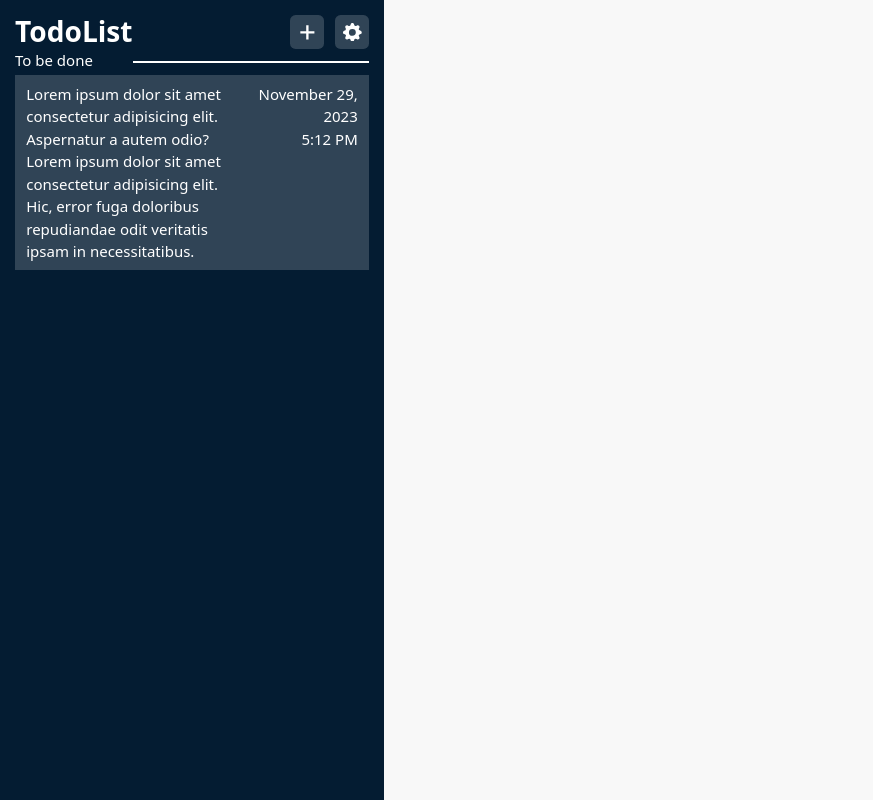
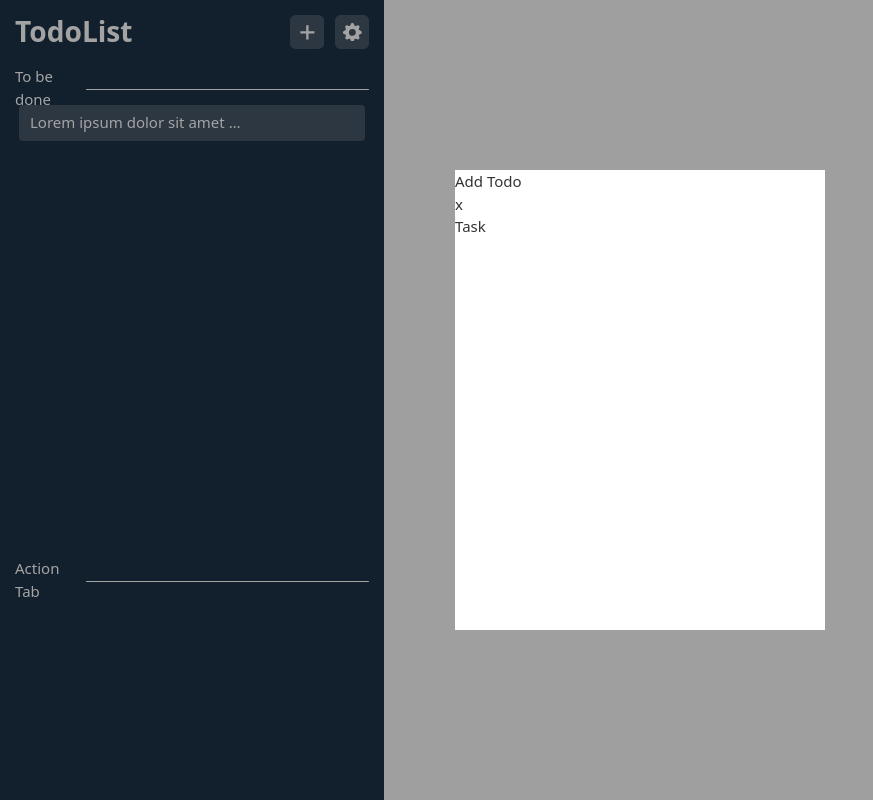
Before and after one commit to Boreumdal/unfinshed-proj-todo, a React (Vite) app in the folder frontend/: page /local in a window 1280 px wide. Shown: the whole page, without its empty margins (0-873 px from the left). Built offline with nearby package versions, Linux system fonts and the light colour scheme.

Commit message:
add task

```diff
--- a/frontend/src/index.css
+++ b/frontend/src/index.css
@@ -10,3 +10,17 @@
 body {
     background-color: rgb(248, 248, 248);
 }
+
+.todo-item-list::-webkit-scrollbar {
+    appearance: none;
+    width: 3px;
+    border-radius: 2px;
+}
+
+.todo-item-list::-webkit-scrollbar-thumb {
+    background-color: #ecb465;
+}
+
+.todo-item-list::-webkit-scrollbar-track {
+    background-color: transparent;
+}
--- /dev/null
+++ b/frontend/src/pages/Local/AddTodo.jsx
@@ -0,0 +1,23 @@
+import React from 'react'
+
+const AddTodo = () => {
+  return (
+    <div className='absolute flex items-center justify-center inset-0'>
+        <div className='absolute bg-white z-20 w-[370px] h-[460px]'>
+            <div>
+                <h1>Add Todo</h1>
+                <button>x</button>
+            </div>
+            <form>
+                <div>
+                    <label htmlFor="task">Task</label>
+                    <input type="text" name="task" id="task" />
+                </div>
+            </form>
+        </div>
+        <div className='absolute bg-[#2626266c] w-full h-full z-10'></div>
+    </div>
+  )
+}
+
+export default AddTodo
--- a/frontend/src/pages/Local/LocalDashboard.jsx
+++ b/frontend/src/pages/Local/LocalDashboard.jsx
@@ -1,31 +1,50 @@
-import React from 'react'
+import React, { useState, useEffect } from 'react'
 import { BsFillGearFill, BsPlusLg } from 'react-icons/bs'
 import { GoPlus } from 'react-icons/go'
+import AddTodo from './AddTodo'
 
 const LocalDashboard = () => {
+	const [tasks, setTasks] = useState([])
+	const [addTodoToggle, setAddTodoToggle] = useState(true)
+
+	useEffect(() => {
+		const localStored = localStorage.getItem('p1project')
+		if (localStored){
+			setTasks(JSON.parse(localStored))
+		} else {
+			localStorage.setItem('p1project', '[]')
+		}
+	}, [])
+
 	return (
+		<>
 			<div className='w-screen h-screen'>
 				<div className='w-[30%] bg-accent-1 h-screen p-4 text-white'>
 					<div className='flex items-center justify-between'>
 						<h1 className='font-bold text-3xl text-white'>TodoList</h1>
 						<div className='flex gap-3'>
-						<button className='bg-[#ffffff2d] hover:bg-[#ffffff4a] duration-200 text-white text-xl p-2 rounded-md'><GoPlus /></button>
-						<button className='bg-[#ffffff2d] hover:bg-[#ffffff4a] duration-200 text-white text-xl p-2 rounded-md'><BsFillGearFill /></button>
+							<button onClick={() => setAddTodoToggle(true)} className='bg-[#ffffff2d] hover:bg-[#ffffff4a] duration-200 text-white text-xl p-2 rounded-md'><GoPlus /></button>
+							<button onClick={() => console.log(tasks)} className='bg-[#ffffff2d] hover:bg-[#ffffff4a] duration-200 text-white text-xl p-2 rounded-md'><BsFillGearFill /></button>
 						</div>
 					</div>
-				<div>
-					<div className='flex items-center'>
-						<h1 className='w-1/3 font-medium pb-1'>To be done</h1>
-						<div className='w-2/3 h-[2px] bg-white'></div>
+					<div className='h-[60%] flex flex-col mt-8'>
+						<div className='flex items-center h-[22px]'>
+							<h1 className='w-1/5 font-medium pb-1'>To be done</h1>
+							<div className='w-4/5 h-[1px] bg-white rounded-md'></div>
 						</div>
-					<div className='flex flex-col gap-1'>
-						<div className='grid grid-cols-[65%_auto] items-start bg-[#ffffff2d] py-2 px-3 gap-1'>
-							<p>Lorem ipsum dolor sit amet consectetur adipisicing elit. Aspernatur a autem odio? Lorem ipsum dolor sit amet consectetur adipisicing elit. Hic, error fuga doloribus repudiandae odit veritatis ipsam in necessitatibus.</p>
-							<div className='text-right'>
-								<p>November 29, 2023</p>
-								<p>5:12 PM</p>
+						<div className='flex flex-col h-auto gap-1 todo-item-list p-1 overflow-x-hidden overflow-y-auto'>
+							<div className='grid grid-cols-[65%_auto] items-center bg-[#ffffff2d] py-2 px-3 gap-1 h-[36px] rounded'>
+								<p className='truncate'>Lorem ipsum dolor sit amet consectetur adipisicing elit. Aspernatur a autem odio? Lorem ipsum dolor sit amet consectetur adipisicing elit. Hic, error fuga doloribus repudiandae odit veritatis ipsam in necessitatibus.</p>
 							</div>
 						</div>
+					</div>
+					<div className='h-auto flex flex-col mt-8'>
+						<div className='flex items-center h-[22px]'>
+							<h1 className='w-1/5 font-medium pb-1'>Action Tab</h1>
+							<div className='w-4/5 h-[1px] bg-white rounded-md'></div>
+						</div>
+						<div className='flex flex-col h-auto gap-1 todo-item-list p-1 overflow-x-hidden overflow-y-auto'>
+
 						</div>
 					</div>
 				</div>
@@ -33,6 +52,11 @@ const LocalDashboard = () => {
 
 				</div>
 			</div>
+			{
+				addTodoToggle && <AddTodo />
+			}
+		</>
+
 	)
 }
 
```
Lines whose indentation alone changed are shown as unchanged.
